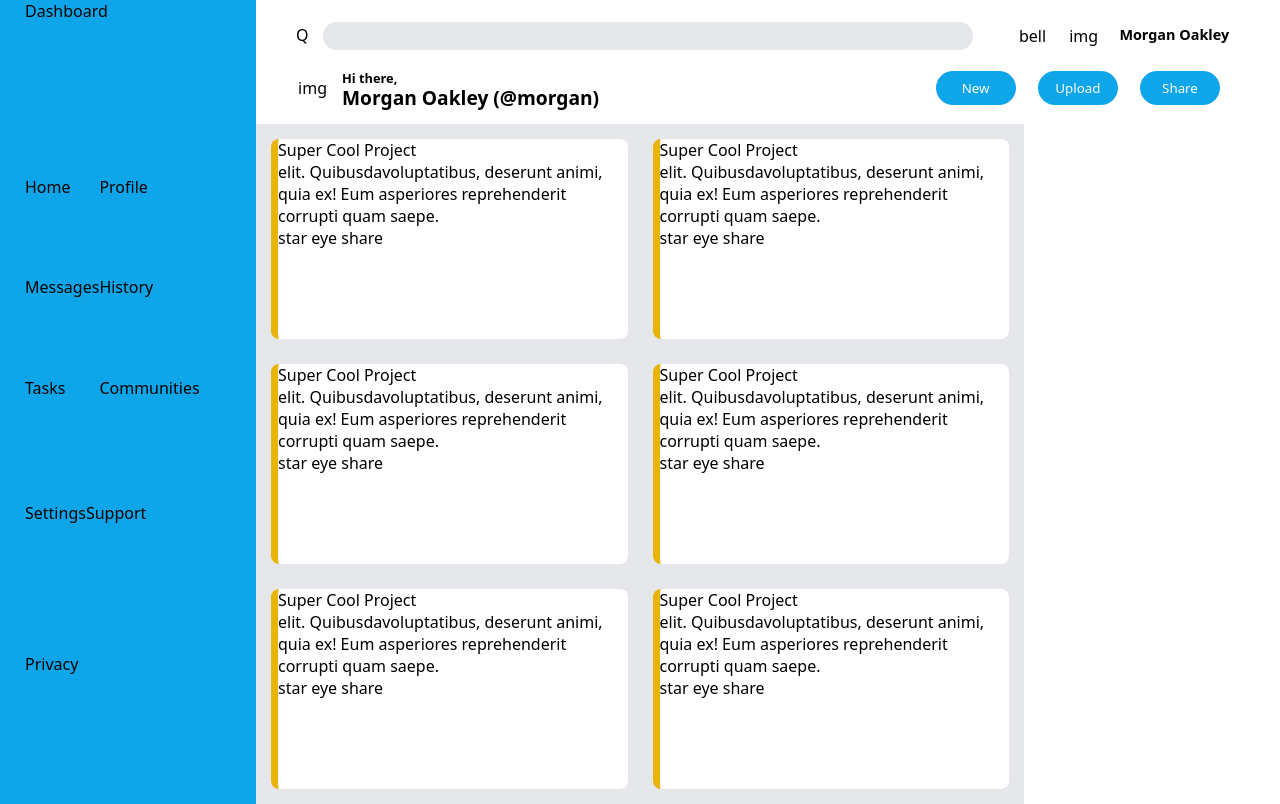
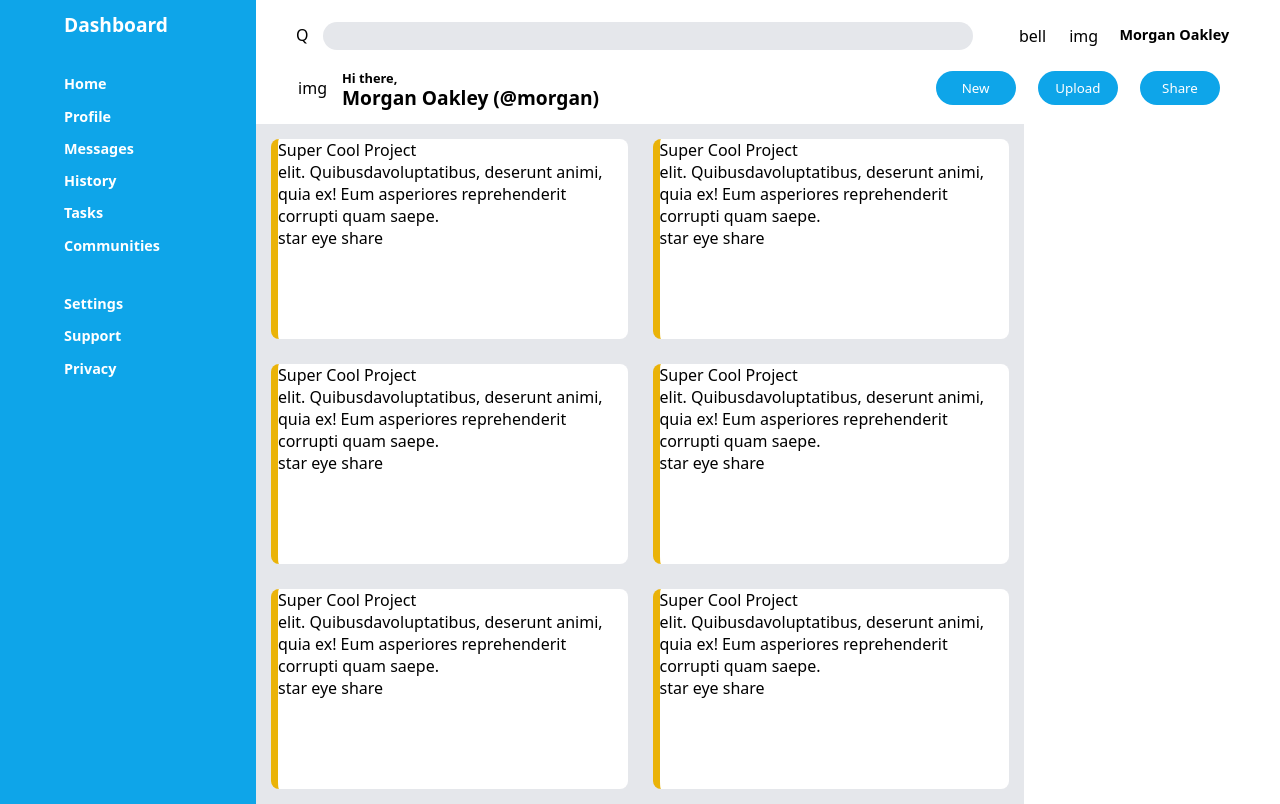
Before and after one commit to hector-png/admin-dashboard, a plain HTML site: page index.html in a window 1280 px wide. Drawn offline with Linux system fonts and the light colour scheme.

Commit message:
Add sidebar layout

```diff
--- a/stylesheet.css
+++ b/stylesheet.css
@@ -103,35 +103,31 @@
     background-color: #0ea5e9;
     grid-row: 1/4;
     display: grid;
-    grid-template-rows: 1fr repeat(2, 2fr);
-    gap: 25px;
+    grid-template-rows: 1fr 4fr 2fr 8fr;
+    gap: 26px;
 }
 
-.sidebar ul {
-    display: grid;
-    grid-template-columns: 1fr 3fr;
-    list-style: none;
+.logo {
+    font-size: 1.2rem;
+    font-weight: 600;
+    color: white;
+    grid-column: 2/3;
+    align-self: center;
+}
+
+.sidebar-action {
+    font-size: 0.9rem;
+    font-weight: 600;
+    color: white;
+    grid-column: 2/3;
 }
 
 .sidebar-logo,
 .actions,
 .sub-actions {
-    grid-column: 2/3;
-}
-
-.sidebar-actions {
-    color: white;
-    font-size: 0.9rem;
-    font-weight: 500;
-    place-items: center;
-}
-
-.actions {
-    grid-row: 2/3;
-}
-
-.sub-actions {
-    grid-row: 3/4;
+    display: grid;
+    grid-template-columns: 1fr 3fr;
+    list-style: none;
 }
 
 .content{
```
